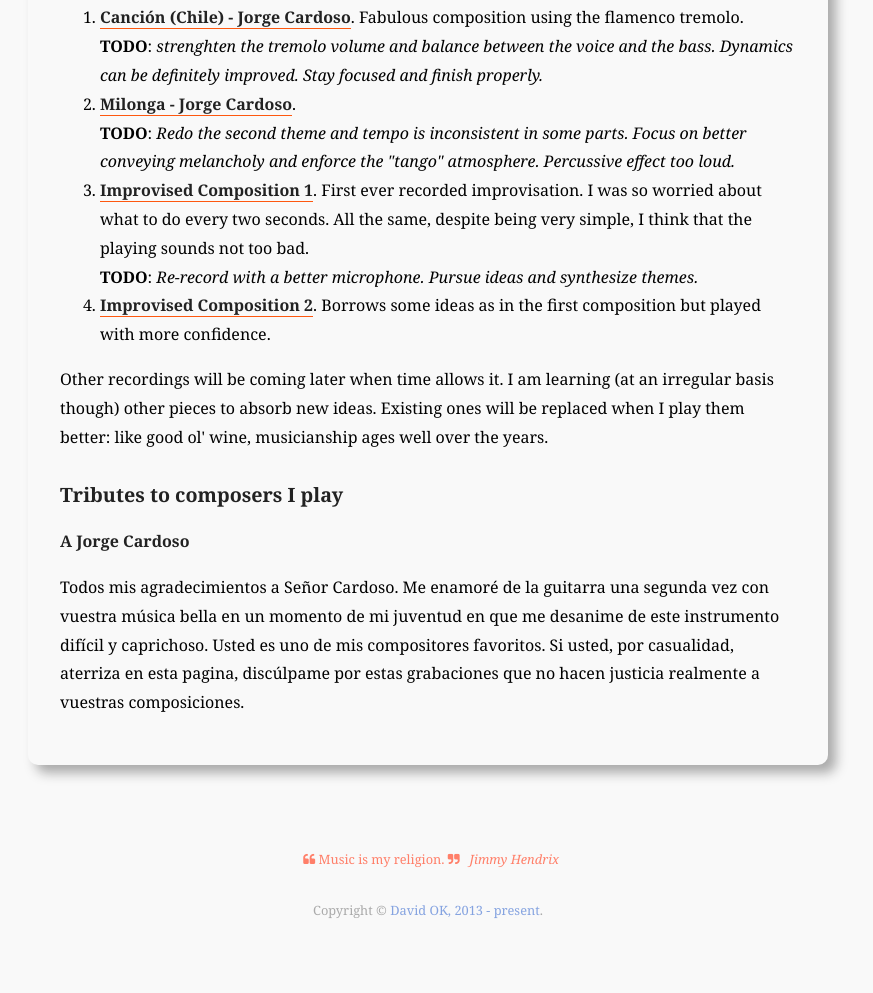
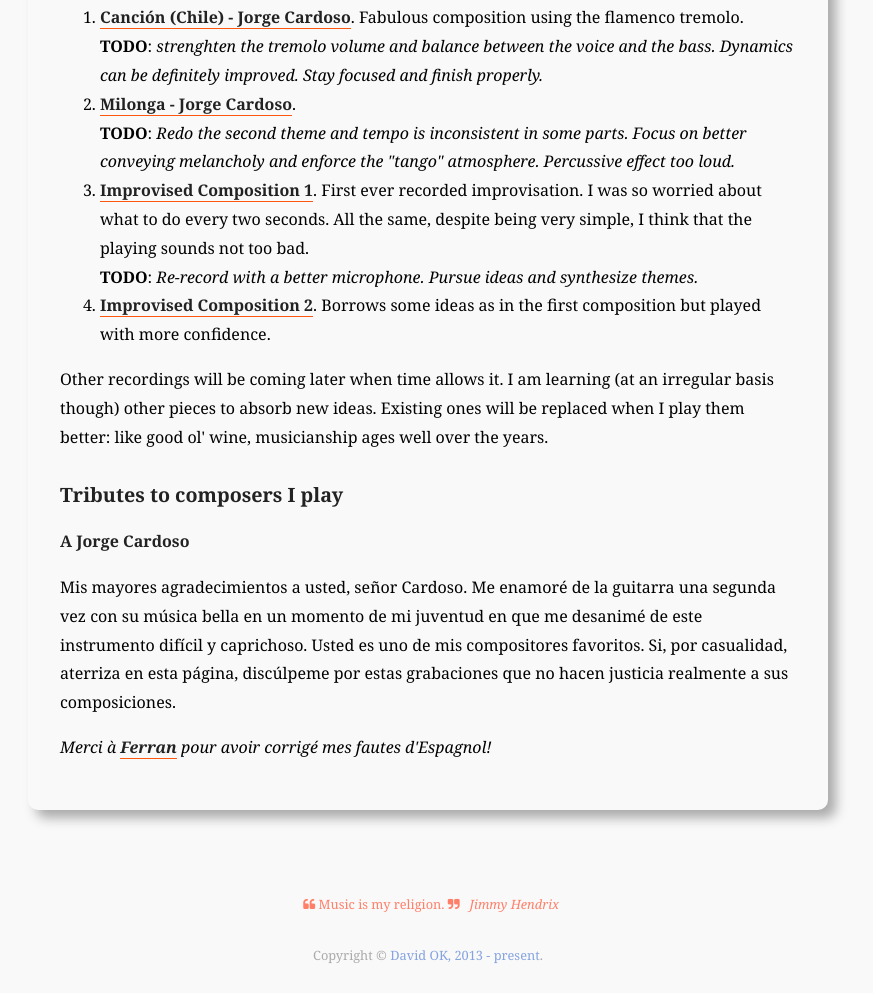
Before and after one commit to davidok8/mypage, a plain HTML site: page music.html in a window 1280 px wide. Shown: the part 601-1594 px from the top of the page, without its empty margins (212-1085 px from the left). Before the commit the page ends 1549 px from the top, so only its background shows below. Drawn offline with Linux system fonts and the light colour scheme.

Commit message:
Minor update

```diff
--- a/music.html
+++ b/music.html
@@ -59,7 +59,8 @@
 
         <h3>Tributes to composers I play</h3>
         <h4>A Jorge Cardoso</h4>
-        <p>Todos mis agradecimientos a Señor Cardoso. Me enamoré de la guitarra una segunda vez con vuestra música bella en un momento de mi juventud en que me desanime de este instrumento difícil y caprichoso. Usted es uno de mis compositores favoritos. Si usted, por casualidad, aterriza en esta pagina, discúlpame por estas grabaciones que no hacen justicia realmente a vuestras composiciones.</p>
+        <p>Mis mayores agradecimientos a usted, señor Cardoso. Me enamoré de la guitarra una segunda vez con su música bella en un momento de mi juventud en que me desanimé de este instrumento difícil y caprichoso. Usted es uno de mis compositores favoritos. Si, por casualidad, aterriza en esta página, discúlpeme por estas grabaciones que no hacen justicia realmente a sus composiciones.</p>
+        <p><i>Merci à <a href="http://atlas.mat.ub.es/personals/fespuny/">Ferran</a> pour avoir corrigé mes fautes d'Espagnol!</i></p>
       </article>
 
 
```
Also changed, not shown: publications.html (+1 -1 lines).
